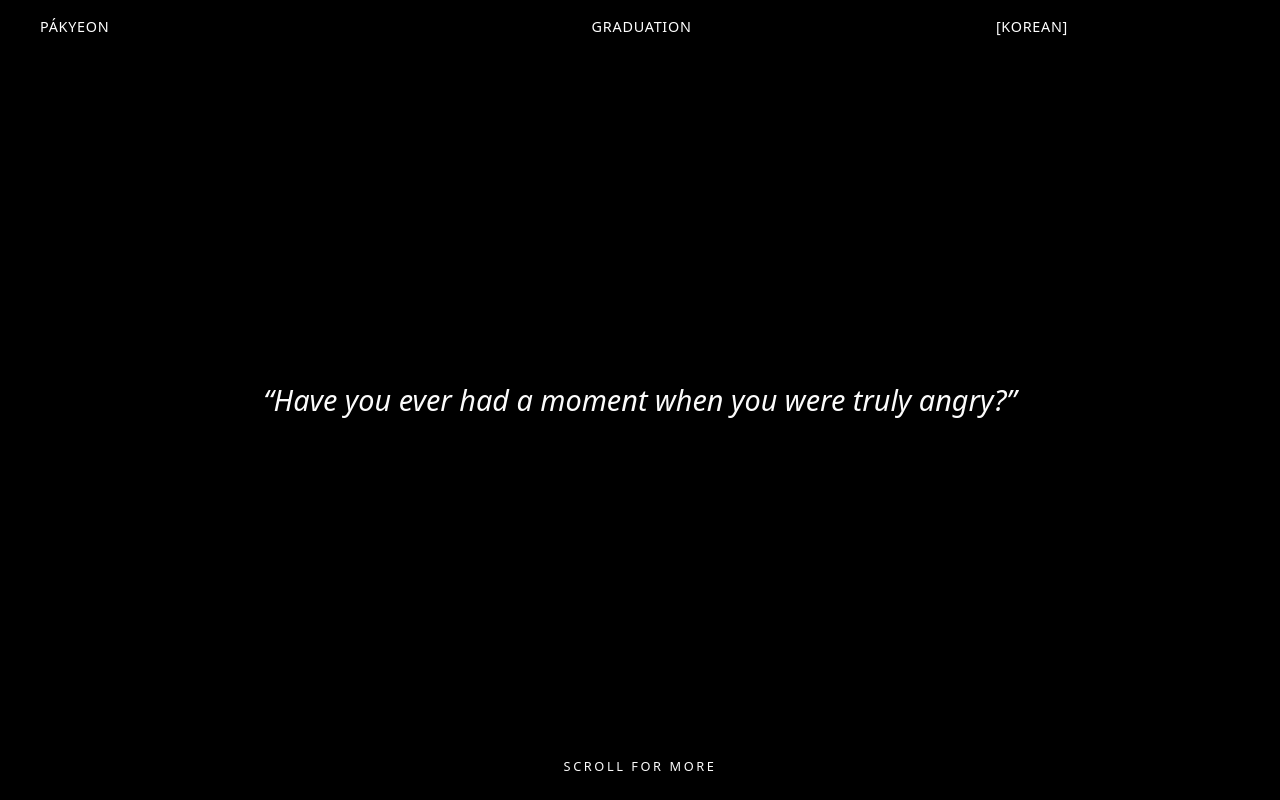
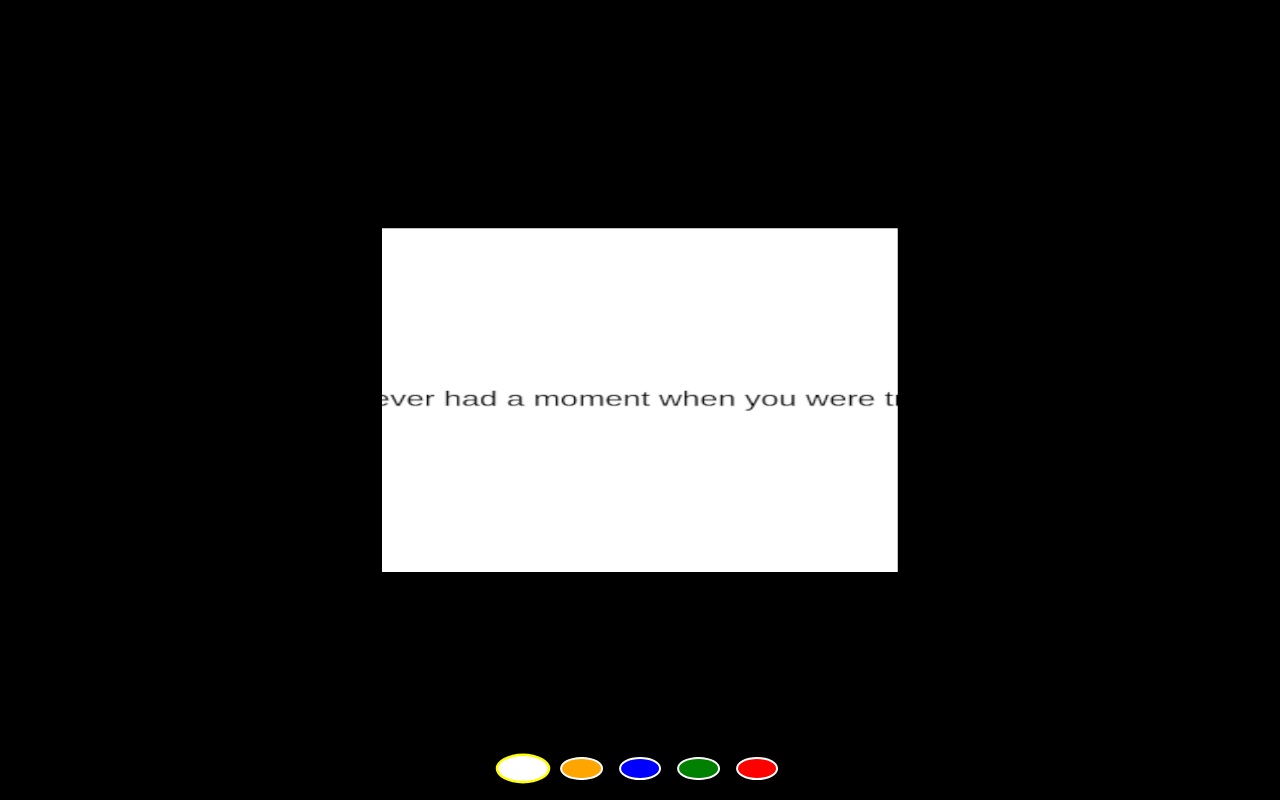
Before and after one commit to zoeznm/graduation_invitesite, a React (Vite) app: page / in a window 1280 px wide. Both pictures are taken after a click on the button "ENTER". Shown: the top 800 px of the page. Built offline with nearby package versions, Linux system fonts and the light colour scheme.

Commit message:
3d 명함 추가하기

```diff
--- a/src/App.tsx
+++ b/src/App.tsx
@@ -11,17 +11,6 @@ export default function App() {
 
   return (
     <>
-      <svg width="0" height="0" style={{ position: "absolute" }}>
-        <filter id="noiseFilter">
-          <feTurbulence
-            type="fractalNoise"
-            baseFrequency="0.8"
-            numOctaves="4"
-            stitchTiles="stitch"
-          />
-          <feColorMatrix type="saturate" values="0" />
-        </filter>
-      </svg>
       {stage === "loading" && <Loader onFinish={() => setStage("enter")} />}
       {stage === "enter" && <EnterGate onEnter={() => setStage("main")} />}
       {stage === "main" && <MainPage />}
--- /dev/null
+++ b/src/components/BusinessCard3D/BusinessCard3D.module.scss
@@ -0,0 +1,29 @@
+.container {
+  position: relative;
+  width: 100vw;
+  height: 100vh;
+}
+
+.colorPicker {
+  position: absolute;
+  bottom: 20px;
+  left: 50%;
+  transform: translateX(-50%);
+  display: flex;
+  gap: 1rem;
+}
+
+.circle {
+  width: 20px;
+  height: 20px;
+  border-radius: 50%;
+  border: 2px solid #fff;
+  background-color: #000;
+  cursor: pointer;
+  transition: transform 0.2s;
+}
+
+.active {
+  transform: scale(1.3);
+  border-color: #ff0;
+}
--- a/src/components/BusinessCard3D/BusinessCard3D.tsx
+++ b/src/components/BusinessCard3D/BusinessCard3D.tsx
@@ -1,46 +1,140 @@
 // src/components/BusinessCard3D/BusinessCard3D.tsx
-import React, { useRef } from 'react';
-import { Canvas, useLoader } from '@react-three/fiber';
-import { OrbitControls} from '@react-three/drei';
-import * as THREE from 'three';
+import React, { useMemo, useState } from "react";
+import { Canvas } from "@react-three/fiber";
+import { OrbitControls } from "@react-three/drei";
+import * as THREE from "three";
+import styles from "./BusinessCard3D.module.scss";
 
-const BusinessCard: React.FC = () => {
-  const ref = useRef<THREE.Mesh>(null);
+/**
+ * Canvas 텍스처로 그려진 명함을 생성합니다.
+ * bgColor: 배경 색상, textColor: 텍스트 색상
+ */
+function createCardTexture(
+  text: string,
+  width = 512,
+  height = 512,
+  bgColor = "#fff",
+  textColor = "#000"
+): THREE.CanvasTexture {
+  const canvas = document.createElement("canvas");
+  canvas.width = width;
+  canvas.height = height;
+  const ctx = canvas.getContext("2d")!;
 
-  // 앞면/뒷면 텍스처 로드 (png/jpg 준비)
-  const frontTex = useLoader(THREE.TextureLoader, '/textures/card-front.png');
-  const backTex  = useLoader(THREE.TextureLoader, '/textures/card-back.png');
+  // 배경 색상
+  ctx.fillStyle = bgColor;
+  ctx.fillRect(0, 0, width, height);
+
+  // 텍스트 그리기
+  ctx.fillStyle = textColor;
+  ctx.textAlign = "center";
+  ctx.textBaseline = "middle";
+  const lines = text.split("\n");
+  const fontSize = 32;
+  ctx.font = `${fontSize}px sans-serif`;
+  lines.forEach((line, i) => {
+    ctx.fillText(
+      line,
+      width / 2,
+      height / 2 + (i - (lines.length - 1) / 2) * (fontSize + 10)
+    );
+  });
+
+  return new THREE.CanvasTexture(canvas);
+}
+
+/**
+ * 3D 명함 컴포넌트 (Plane 두 개로 구현)
+ */
+const BusinessCard3D: React.FC = () => {
+  // 색상 옵션 리스트
+  const colorOptions = [
+    { bg: "#ffffff", text: "#000000" },
+    { bg: "#FFA500", text: "#000000" },
+    { bg: "#0000FF", text: "#ffffff" },
+    { bg: "#008000", text: "#ffffff" },
+    { bg: "#FF0000", text: "#ffffff" },
+  ];
+
+  const [selected, setSelected] = useState(0);
+  const { bg, text: textColor } = colorOptions[selected];
+
+  const frontTex = useMemo(
+    () =>
+      createCardTexture(
+        `“Have you ever had a moment when you were truly angry?”`,
+        512,
+        512,
+        bg,
+        textColor
+      ),
+    [bg, textColor]
+  );
+  const backTex = useMemo(
+    () =>
+      createCardTexture(
+        `Name: Your Name\nEmail: you@example.com\nPhone: 010-1234-5678`,
+        512,
+        512,
+        bg,
+        textColor
+      ),
+    [bg, textColor]
+  );
 
   return (
-    <mesh ref={ref}>
-      {/* 명함 두께는 0.02, 가로 3, 세로 2 크기 */}
-      <boxGeometry args={[3, 2, 0.02]} />
-      {/* 6개의 면(material-0~5)에 순서대로 텍스처 지정 */}
-      <meshStandardMaterial attach="material-0" map={frontTex} />   {/* +X */}
-      <meshStandardMaterial attach="material-1" map={backTex} />    {/* -X */}
-      <meshStandardMaterial attach="material-2" color="#ffffff" />  {/* +Y */}
-      <meshStandardMaterial attach="material-3" color="#ffffff" />  {/* -Y */}
-      <meshStandardMaterial attach="material-4" color="#ffffff" />  {/* +Z */}
-      <meshStandardMaterial attach="material-5" color="#ffffff" />  {/* -Z */}
-    </mesh>
+    <div className={styles.container}>
+      <Canvas
+        camera={{ position: [0, 0, 5], fov: 50 }}
+        style={{ width: "100%", height: "100%", backgroundColor: "#000" }}
+        onCreated={({ gl }) => {
+          gl.toneMapping = THREE.NoToneMapping;
+          gl.setClearColor(new THREE.Color(0x000000));
+        }}
+      >
+        <ambientLight intensity={0.5} />
+        <directionalLight position={[5, 5, 5]} intensity={1} />
+
+        {/* 명함 앞면 */}
+        <mesh position={[0, 0, 0.01]}>
+          <planeGeometry args={[3, 2]} />
+          <meshBasicMaterial
+            map={frontTex}
+            toneMapped={false}
+            side={THREE.DoubleSide}
+          />
+        </mesh>
+
+        {/* 명함 뒷면 */}
+        <mesh position={[0, 0, -0.01]} rotation-y={Math.PI}>
+          <planeGeometry args={[3, 2]} />
+          <meshBasicMaterial
+            map={backTex}
+            toneMapped={false}
+            side={THREE.DoubleSide}
+          />
+        </mesh>
+
+        {/* 오비트 컨트롤: 줌 비활성화, 패닝 비활성화 */}
+        <OrbitControls enablePan={false} enableZoom={false} />
+      </Canvas>
+
+      {/* 색상 선택 원 버튼 */}
+      <div className={styles.colorPicker}>
+        {colorOptions.map((opt, idx) => (
+          <button
+            key={idx}
+            title={`배경색 ${opt.bg}`} // 접근성 위해 title 추가
+            className={`${styles.circle} ${
+              selected === idx ? styles.active : ""
+            }`}
+            style={{ backgroundColor: opt.bg }}
+            onClick={() => setSelected(idx)}
+          />
+        ))}
+      </div>
+    </div>
   );
 };
 
-const BusinessCard3D: React.FC = () => (
-  <Canvas
-    camera={{ position: [0, 0, 5], fov: 50 }}
-    style={{ width: '100%', height: '400px' }} // 원하는 크기로 조절
-  >
-    {/* 조명 */}
-    <ambientLight intensity={0.5} />
-    <directionalLight position={[5, 5, 5]} intensity={1} />
-
-    {/* 3D 명함 */}
-    <BusinessCard />
-
-    {/* 드래그로 회전 가능하게 */}
-    <OrbitControls enablePan={false} />
-  </Canvas>
-);
-
 export default BusinessCard3D;
--- a/src/components/Nav/Nav.module.scss
+++ b/src/components/Nav/Nav.module.scss
@@ -11,7 +11,7 @@ $nav-gap: 24rem;
 
   /* 기본 메뉴 텍스트 색상 및 전환 효과 */
   ul li {
-    color: #fff;
+    color: #000;
     transition: color 0.3s;
   }
 
--- a/src/pages/Main/Main.module.scss
+++ b/src/pages/Main/Main.module.scss
@@ -6,28 +6,9 @@ $nav-gap: 24rem;  // 중앙에서 떨어진 기본 간격 (원하는 값으로
   width: 100vw;
   height: 100vh;
   background-color: #000;
-  color: #fff;
+  color: #000;
   display: flex;
   flex-direction: column;
-
-  &::after {
-    content: '';
-    position: absolute;
-    inset: 0;                     /* top/right/bottom/left: 0 */
-    pointer-events: none;
-
-    /* 1) 배경을 흰색으로 채워야 filter가 흰→검정 노이즈를 만듭니다 */
-    background-color: #fff;
-
-    /* 2) SVG 필터 적용 */
-    filter: url('#noiseFilter');
-
-    /* 3) 블렌드 모드로 자연스럽게 합성 */
-    mix-blend-mode: multiply;
-
-    /* 4) 노이즈 강도: 0.05 → 0.1 정도로 올려보세요 */
-    opacity: 0.1;
-  }
 }
 
 
--- a/src/pages/Main/Main.tsx
+++ b/src/pages/Main/Main.tsx
@@ -5,6 +5,7 @@ import { LanguageContext } from '../../contexts/LanguageContext';
 import { translations } from '../../contexts/lang/translations';
 import ThreeDSection from '../../components/ThreeDSection/ThreeDSection';
 import FinalSection from '../../components/FinalSection/FinalSection';
+import BusinessCard3D from '../../components/BusinessCard3D/BusinessCard3D';
 
 const Main: React.FC = () => {
   const { lang } = useContext(LanguageContext);
@@ -13,7 +14,7 @@ const Main: React.FC = () => {
   return (
     <>
       <Nav />
-
+      <BusinessCard3D />
       <section className={styles.hero}>
         <div className={styles.content}>
           <p className={styles.quote}>{quote}</p>
```
